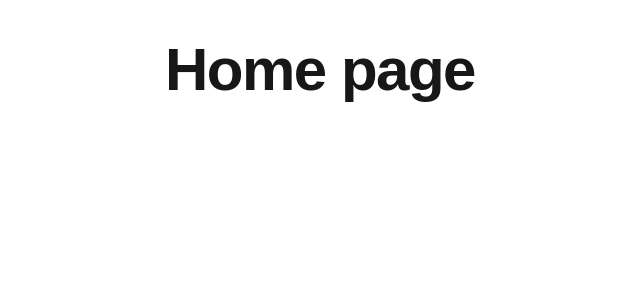
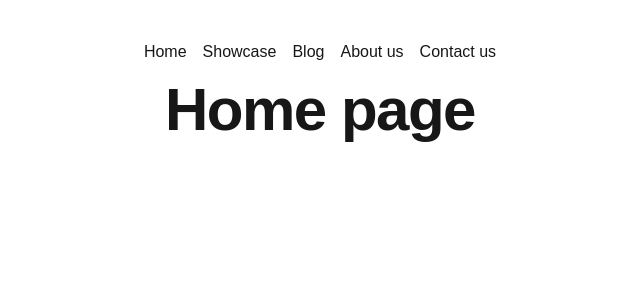
Before and after one commit to kula124p/deploy-me, a Next.js app: page / in a window 1280 px wide. Shown: the top 300 px of the page, without its empty margins (320-960 px from the left). Built offline with nearby package versions, Linux system fonts and the light colour scheme.

Commit message:
Refactor home page component to add top level navigation

```diff
--- a/src/app/page.tsx
+++ b/src/app/page.tsx
@@ -1,6 +1,36 @@
+// We hardcode pages here, but you could get this information from some external source (e.g. CMS, DB, config file, etc).
+const pages = [
+  { title: "Home", path: "/" },
+  {
+    title: "Showcase",
+    path: "/showcase",
+  },
+  {
+    title: "Blog",
+    path: "/blog",
+  },
+  {
+    title: "About us",
+    path: "/about",
+  },
+  {
+    title: "Contact us",
+    path: "/contact",
+  },
+];
+
+function processPage(page, index) {
+  return (
+    <li key={index}>
+      <a href={page.path}>{page.title}</a>
+    </li>
+  );
+}
+
 export default function Home() {
   return (
     <main className="flex min-h-screen flex-col items-center p-10">
+      <ul className="flex space-x-4 mb-4">{pages.map(processPage)}</ul>
       <h1 className="text-6xl font-extrabold tracking-tight">Home page</h1>
     </main>
   );
```
